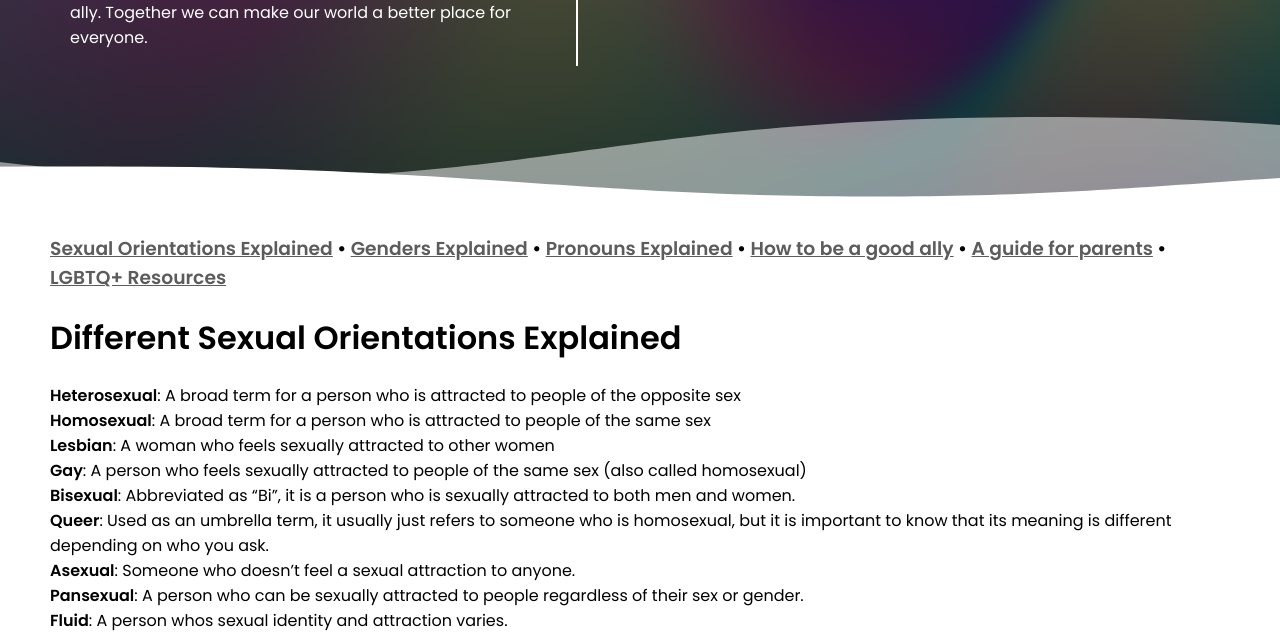
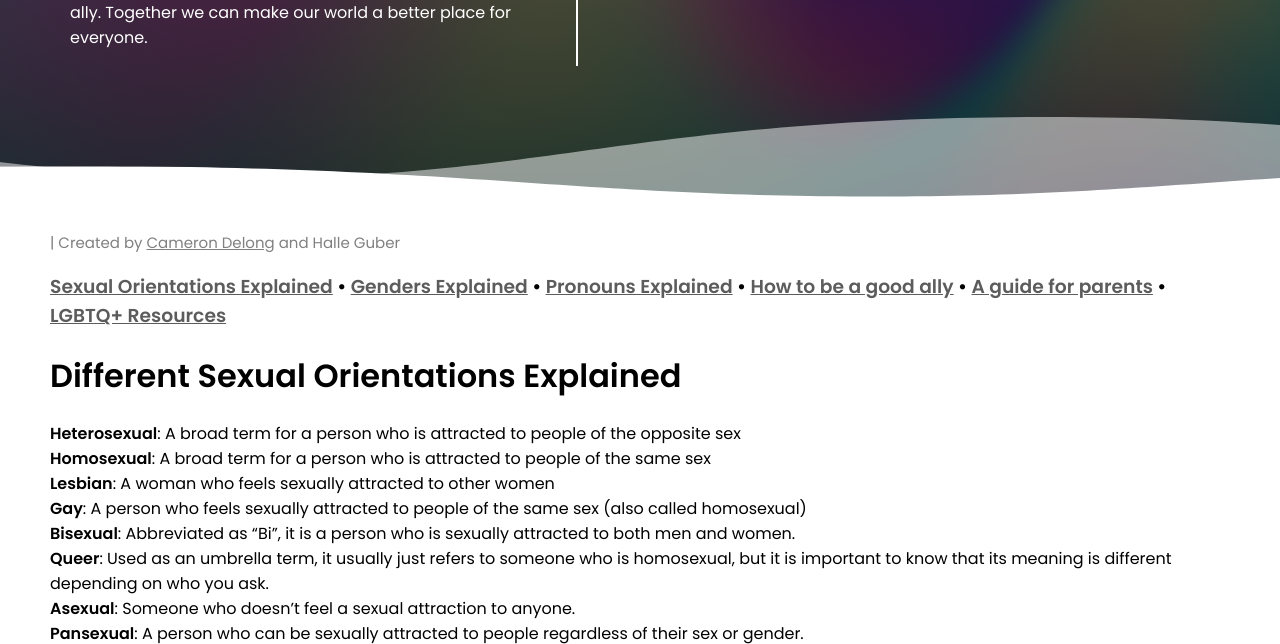
Before and after one commit to captain-camel/Sociology-Final-Project, a Django app: page / in a window 1280 px wide. Shown: the part 650-1294 px from the top of the page. Run offline with Django 4.2, Linux system fonts and the light colour scheme; data that the repository does not hold is empty; parts of the project's set-up code (start-up, migrations or seed data) failed here and were passed over.

Commit message:
Add titles and credits

```diff
--- a/main/static/main/index.css
+++ b/main/static/main/index.css
@@ -169,6 +169,15 @@ html, body {
     margin-top: 0;
 }
 
+.credits {
+    color: gray;
+    font-size: 15px;
+}
+
+.credits a {
+    color: gray;
+}
+
 .content-link:link, .content-link:visited {
     color: rgb(92, 92, 92);
 }
--- a/main/templates/main/index.html
+++ b/main/templates/main/index.html
@@ -3,7 +3,7 @@
 <!DOCTYPE html>
 <html lang="en">
 <head>
-    <title>Title</title>
+    <title>Allyship 101</title>
     <link rel="stylesheet" type="text/css" href="{% static 'main/index.css' %}">
 </head>
 
@@ -29,6 +29,8 @@
                     <p class="header-text">
                         With these statistics in mind, we think it is important for people to have a resource on how to better accept those who belong to the LGBTQ+ community. Many people around you will belong to this community, and EVERYONE regardless of their sexual orientation deserves love and equal treatment. Please use this website as a way to better educate yourself on how to make you LGBTQ+ community feel welcomed and how to become a better ally. Together we can make our world a better place for everyone.
                     </p>
+
+                    {% comment %} <h6>Created by Cameron Delong and Halle Guber</h6> {% endcomment %}
                 </div>
 
                 <div class="header-seperator"></div>
@@ -50,6 +52,8 @@
     </div>
 
     <div class="content">
+        <p class="credits">| Created by <a href="https://github.com/captain-camel">Cameron Delong</a> and Halle Guber</p>
+
         <h3>
             <a href="#sexual-orientations" class="content-link">Sexual Orientations Explained</a> •
             <a href="#genders" class="content-link">Genders Explained</a> •
--- a/main/templates/main/questions.html
+++ b/main/templates/main/questions.html
@@ -3,7 +3,7 @@
 <!DOCTYPE html>
 <html lang="en">
 <head>
-    <title>Title</title>
+    <title>Ask a question - Allyship 101</title>
     <link rel="stylesheet" type="text/css" href="{% static 'main/questions.css' %}">
 
     <script type="text/javascript">
```
